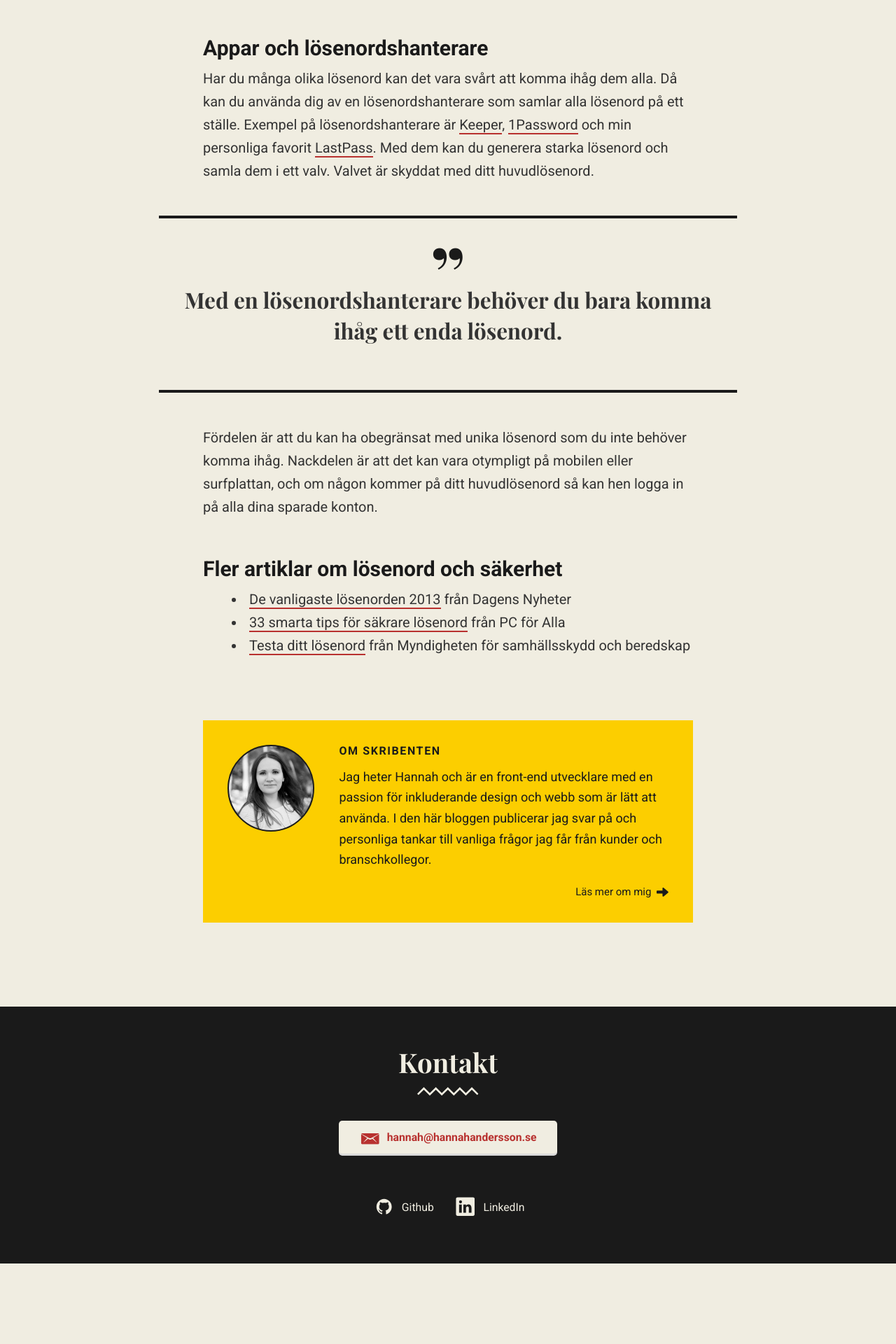
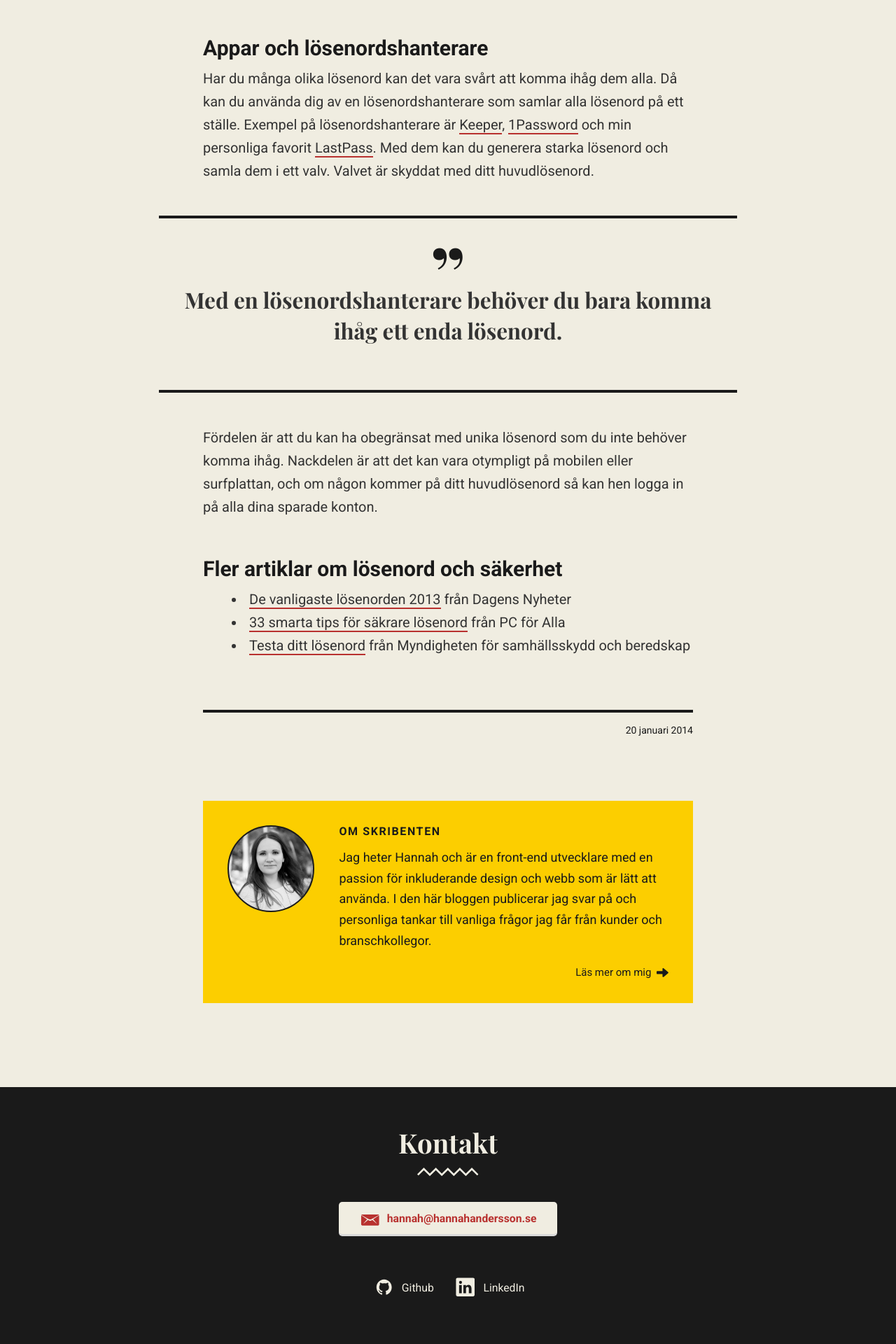
Before and after one commit to decemberly/decemberly.github.io, a Jekyll site: the page built from _posts/2014-01-20-byt-losenord.md, in a window 1280 px wide. Shown: the part 2949-4869 px from the top of the page at 70% size. Built offline with Jekyll 4.4.1, drawn with Linux system fonts in a browser that asks for light colours; before the commit the page ends 4754 px from its top, so only the background shows below that.

Commit message:
Adding schema.org

```diff
--- a/_layouts/post.html
+++ b/_layouts/post.html
@@ -1,7 +1,7 @@
 ---
 layout: default
 ---
-  <article class="o-wrapper o-row c-article">
+  <article itemscope itemtype="http://schema.org/Article" class="o-wrapper o-row c-article">
 	  <div class="o-faux-row o-row -large">
 
 	    {% if page.tags %}
@@ -25,9 +25,35 @@
 
 	    <svg class="c-divider" aria-hidden="true"><use xmlns:xlink="http://www.w3.org/1999/xlink" xlink:href="/img/svg.svg#divider"></use></svg>
 
-			<div class="c-body">
+			<div itemtype="articleBody" class="{% if page.date %}o-row {% endif %}c-body">
 	    	{{ content }}
 	    </div>
+
+      {% if page.date %}
+		    <p itemprop="datePublished" content="{{ page.date | date: "%Y-%m-%d" }}" class="c-article__date">
+		    {% if page.lang == 'en' %}
+		    	{{ page.date | date: "%B %d, %Y" }}
+		    {% else %}
+			    {% assign m = page.date | date: "%-m" %}
+					{{ page.date | date: "%-d" }}
+					{% case m %}
+					  {% when '1' %}januari
+					  {% when '2' %}februari
+					  {% when '3' %}mars
+					  {% when '4' %}april
+					  {% when '5' %}maj
+					  {% when '6' %}juni
+					  {% when '7' %}juli
+					  {% when '8' %}augusti
+					  {% when '9' %}september
+					  {% when '10' %}oktober
+					  {% when '11' %}november
+					  {% when '12' %}december
+					{% endcase %}
+			    {{ page.date | date: "%Y" }}
+			  {% endif %}
+		    </p>
+		  {% endif %}
 	  </div>
 
     <aside class="o-row c-author">
--- a/css/screen.css
+++ b/css/screen.css
@@ -392,6 +392,14 @@
   border-radius: 100%;
   background: #1a1a1a;
   border: 4px solid #1a1a1a;
+}
+
+.c-article__date {
+  margin: 0;
+  padding-top: 1em;
+  font-size: 0.875em;
+  border-top: 4px solid #1a1a1a;
+  text-align: right;
 }
 
 .c-featured-work {
@@ -1011,6 +1019,10 @@
   margin-bottom: 1.1em;
 }
 
+.c-preamble p {
+  margin: 0;
+}
+
 .c-preamble a {
   -webkit-transition: all 0.2s ease-in-out;
   transition: all 0.2s ease-in-out;
--- a/scss/components/text/_text.scss
+++ b/scss/components/text/_text.scss
@@ -13,6 +13,10 @@
 
   @include respond-to('large') {
     font-size: pxtoem(26);
+  }
+
+  p {
+    margin: 0;
   }
 
   a {
```
Also changed, not shown: scss/components/articles/_articles.scss (+8 -0 lines), 1 other file.
